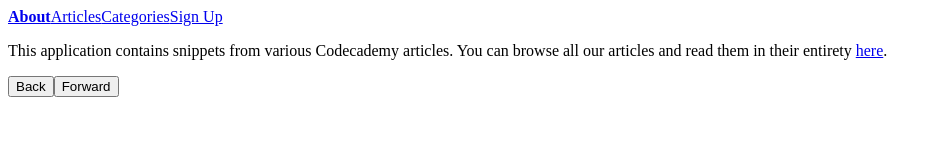
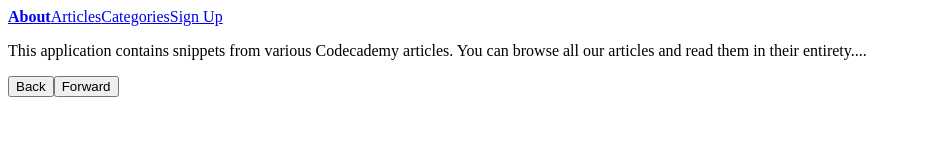
Before and after one commit to jeremygradisher/react-router, a React (Create React App) app: page /about in a window 1280 px wide. Shown: the top 160 px of the page, without its empty margins (0-942 px from the left). Built offline with nearby package versions, Linux system fonts and the light colour scheme; the HTML template or start-up script is replaced by a standard one.

Commit message:
Took outbound link off of about

```diff
--- a/src/components/About.js
+++ b/src/components/About.js
@@ -4,7 +4,7 @@ export default function About() {
   return (
     <main>
       <p>
-        This application contains snippets from various Codecademy articles. You can browse all our articles and read them in their entirety <a href="https://www.codecademy.com/articles">here</a>.
+        This application contains snippets from various Codecademy articles. You can browse all our articles and read them in their entirety....
       </p>
     </main>
   );
```
